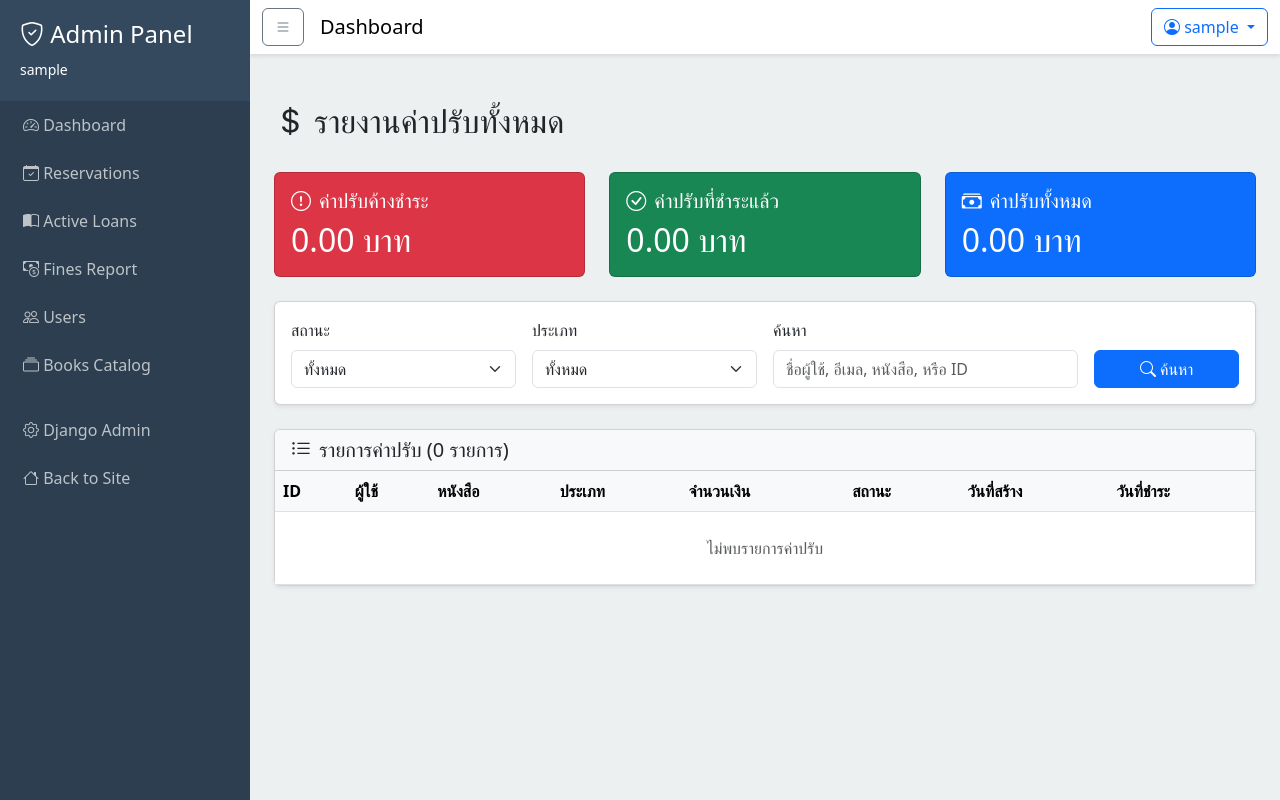
After one commit to fair1998/digital-library, a Django app: page /my-fines/fines/ in a window 1280 px wide. The commit adds this page. Run offline with Django 4.2, Linux system fonts and the light colour scheme; the visitor is signed in with stand-in values (Sample User, id 1); data comes from the database, SQL or seed files in the repository; data that the repository does not hold is empty.

Commit message:
Add fines management views and templates with navigation updates

```diff
--- a/config/urls.py
+++ b/config/urls.py
@@ -30,11 +30,14 @@ urlpatterns = [
     path('books/', include('books.urls')),
     path('reservations/', include('reservations.urls')),
     path('loans/', include('loans.urls')),
-    path('', include('fines.urls')),
+
+    # Member fines view
+    path('my-fines/', include('fines.urls')),
 
     # Admin Dashboard
     path('dashboard/', dashboard_home_view, name='dashboard_home'),
     path('dashboard/', include(reservations_dashboard_urls)),
+    path('dashboard/', include('fines.urls')),
 ]
 
 if settings.DEBUG:
--- a/fines/urls.py
+++ b/fines/urls.py
@@ -4,5 +4,9 @@ from . import views
 app_name = 'fines'
 
 urlpatterns = [
+    # Member views
     path('my-fines/', views.my_fines_view, name='my_fines'),
+
+    # Admin views
+    path('fines/', views.admin_fines_report_view, name='admin_report'),
 ]
--- a/fines/views.py
+++ b/fines/views.py
@@ -1,7 +1,12 @@
 from django.shortcuts import render
-from django.contrib.auth.decorators import login_required
-from django.db.models import Sum
+from django.contrib.auth.decorators import login_required, user_passes_test
+from django.db.models import Sum, Q
 from .models import Fine
+
+
+def is_staff(user):
+    """Check if user is staff/admin."""
+    return user.is_staff
 
 
 @login_required
@@ -29,3 +34,59 @@ def my_fines_view(request):
     }
 
     return render(request, 'fines/my_fines.html', context)
+
+
+@login_required
+@user_passes_test(is_staff)
+def admin_fines_report_view(request):
+    """
+    Display all fines in the system for admin.
+    Admin can filter by status, type, and search by user or book.
+    """
+    # Get filter parameters
+    status_filter = request.GET.get('status', 'all')
+    type_filter = request.GET.get('type', 'all')
+    search_query = request.GET.get('search', '')
+
+    # Base query
+    fines = Fine.objects.select_related(
+        'loan_item__book__publisher',
+        'loan_item__loan_batch__user'
+    ).prefetch_related(
+        'loan_item__book__authors'
+    )
+
+    # Apply filters
+    if status_filter and status_filter != 'all':
+        fines = fines.filter(status=status_filter)
+
+    if type_filter and type_filter != 'all':
+        fines = fines.filter(type=type_filter)
+
+    if search_query:
+        q_filter = Q(loan_item__loan_batch__user__username__icontains=search_query)
+        q_filter |= Q(loan_item__loan_batch__user__email__icontains=search_query)
+        q_filter |= Q(loan_item__book__title__icontains=search_query)
+        # If search query is a number, also search by fine ID
+        if search_query.isdigit():
+            q_filter |= Q(id=int(search_query))
+        fines = fines.filter(q_filter).distinct()
+
+    fines = fines.order_by('-created_at')
+
+    # Calculate totals
+    total_unpaid = fines.filter(status='unpaid').aggregate(Sum('amount'))['amount__sum'] or 0
+    total_paid = fines.filter(status='paid').aggregate(Sum('amount'))['amount__sum'] or 0
+    total_all = fines.aggregate(Sum('amount'))['amount__sum'] or 0
+
+    context = {
+        'fines': fines,
+        'total_unpaid': total_unpaid,
+        'total_paid': total_paid,
+        'total_all': total_all,
+        'status_filter': status_filter,
+        'type_filter': type_filter,
+        'search_query': search_query,
+    }
+
+    return render(request, 'fines/admin_report.html', context)
--- a/templates/base_admin.html
+++ b/templates/base_admin.html
@@ -97,8 +97,9 @@
                         </a>
                     </li>
                     <li class="nav-item">
-                        <a class="nav-link" href="#">
-                            <i class="bi bi-cash-coin"></i> Fines
+                        <a class="nav-link {% if 'dashboard/fines' in request.path %}active{% endif %}"
+                           href="{% url 'fines:admin_report' %}">
+                            <i class="bi bi-cash-coin"></i> Fines Report
                         </a>
                     </li>
                     <li class="nav-item">
--- /dev/null
+++ b/templates/fines/admin_report.html
@@ -0,0 +1,177 @@
+{% extends 'base_admin.html' %}
+{% block title %}Fine Report - รายงานค่าปรับ{% endblock %}
+{% block content %}
+    <div class="container py-4">
+        <div class="row mb-4">
+            <div class="col">
+                <h2>
+                    <i class="bi bi-currency-dollar me-2"></i>รายงานค่าปรับทั้งหมด
+                </h2>
+            </div>
+        </div>
+        <!-- Summary Cards -->
+        <div class="row mb-4">
+            <div class="col-md-4">
+                <div class="card text-white bg-danger">
+                    <div class="card-body">
+                        <h5 class="card-title">
+                            <i class="bi bi-exclamation-circle me-2"></i>ค่าปรับค้างชำระ
+                        </h5>
+                        <h2 class="mb-0">{{ total_unpaid|floatformat:2 }} บาท</h2>
+                    </div>
+                </div>
+            </div>
+            <div class="col-md-4">
+                <div class="card text-white bg-success">
+                    <div class="card-body">
+                        <h5 class="card-title">
+                            <i class="bi bi-check-circle me-2"></i>ค่าปรับที่ชำระแล้ว
+                        </h5>
+                        <h2 class="mb-0">{{ total_paid|floatformat:2 }} บาท</h2>
+                    </div>
+                </div>
+            </div>
+            <div class="col-md-4">
+                <div class="card text-white bg-primary">
+                    <div class="card-body">
+                        <h5 class="card-title">
+                            <i class="bi bi-cash-stack me-2"></i>ค่าปรับทั้งหมด
+                        </h5>
+                        <h2 class="mb-0">{{ total_all|floatformat:2 }} บาท</h2>
+                    </div>
+                </div>
+            </div>
+        </div>
+        <!-- Filters -->
+        <div class="card shadow-sm mb-4">
+            <div class="card-body">
+                <form method="get" class="row g-3">
+                    <div class="col-md-3">
+                        <label for="status" class="form-label">สถานะ</label>
+                        <select name="status" id="status" class="form-select">
+                            <option value="all" {% if status_filter == 'all' %}selected{% endif %}>ทั้งหมด</option>
+                            <option value="unpaid" {% if status_filter == 'unpaid' %}selected{% endif %}>ค้างชำระ</option>
+                            <option value="paid" {% if status_filter == 'paid' %}selected{% endif %}>ชำระแล้ว</option>
+                        </select>
+                    </div>
+                    <div class="col-md-3">
+                        <label for="type" class="form-label">ประเภท</label>
+                        <select name="type" id="type" class="form-select">
+                            <option value="all" {% if type_filter == 'all' %}selected{% endif %}>ทั้งหมด</option>
+                            <option value="late_return"
+                                    {% if type_filter == 'late_return' %}selected{% endif %}>คืนช้า</option>
+                            <option value="lost" {% if type_filter == 'lost' %}selected{% endif %}>ทำหาย</option>
+                            <option value="damaged" {% if type_filter == 'damaged' %}selected{% endif %}>ชำรุด</option>
+                        </select>
+                    </div>
+                    <div class="col-md-4">
+                        <label for="search" class="form-label">ค้นหา</label>
+                        <input type="text"
+                               name="search"
+                               id="search"
+                               class="form-control"
+                               placeholder="ชื่อผู้ใช้, อีเมล, หนังสือ, หรือ ID"
+                               value="{{ search_query }}">
+                    </div>
+                    <div class="col-md-2 d-flex align-items-end">
+                        <button type="submit" class="btn btn-primary w-100">
+                            <i class="bi bi-search me-1"></i>ค้นหา
+                        </button>
+                    </div>
+                </form>
+            </div>
+        </div>
+        <!-- Fines Table -->
+        <div class="card shadow-sm">
+            <div class="card-header bg-light">
+                <h5 class="mb-0">
+                    <i class="bi bi-list-ul me-2"></i>รายการค่าปรับ ({{ fines.count }} รายการ)
+                </h5>
+            </div>
+            <div class="card-body p-0">
+                <div class="table-responsive">
+                    <table class="table table-hover mb-0">
+                        <thead class="table-light">
+                            <tr>
+                                <th>ID</th>
+                                <th>ผู้ใช้</th>
+                                <th>หนังสือ</th>
+                                <th>ประเภท</th>
+                                <th>จำนวนเงิน</th>
+                                <th>สถานะ</th>
+                                <th>วันที่สร้าง</th>
+                                <th>วันที่ชำระ</th>
+                            </tr>
+                        </thead>
+                        <tbody>
+                            {% for fine in fines %}
+                                <tr>
+                                    <td>
+                                        <strong>#{{ fine.id }}</strong>
+                                    </td>
+                                    <td>
+                                        <div>
+                                            <strong>{{ fine.loan_item.loan_batch.user.get_full_name|default:fine.loan_item.loan_batch.user.username }}</strong>
+                                        </div>
+                                        <small class="text-muted">{{ fine.loan_item.loan_batch.user.email }}</small>
+                                    </td>
+                                    <td>
+                                        <div>{{ fine.loan_item.book.title }}</div>
+                                        <small class="text-muted">Loan Item #{{ fine.loan_item.id }}</small>
+                                    </td>
+                                    <td>
+                                        {% if fine.type == 'late_return' %}
+                                            <span class="badge bg-warning text-dark">
+                                                <i class="bi bi-clock me-1"></i>คืนช้า
+                                            </span>
+                                        {% elif fine.type == 'lost' %}
+                                            <span class="badge bg-danger">
+                                                <i class="bi bi-x-circle me-1"></i>ทำหาย
+                                            </span>
+                                        {% elif fine.type == 'damaged' %}
+                                            <span class="badge bg-secondary">
+                                                <i class="bi bi-exclamation-triangle me-1"></i>ชำรุด
+                                            </span>
+                                        {% endif %}
+                                    </td>
+                                    <td>
+                                        <strong>{{ fine.amount|floatformat:2 }} บาท</strong>
+                                    </td>
+                                    <td>
+                                        {% if fine.status == 'unpaid' %}
+                                            <span class="badge bg-danger">ค้างชำระ</span>
+                                        {% else %}
+                                            <span class="badge bg-success">ชำระแล้ว</span>
+                                        {% endif %}
+                                    </td>
+                                    <td>{{ fine.created_at|date:"d/m/Y H:i" }}</td>
+                                    <td>
+                                        {% if fine.paid_at %}
+                                            {{ fine.paid_at|date:"d/m/Y H:i" }}
+                                        {% else %}
+                                            <span class="text-muted">-</span>
+                                        {% endif %}
+                                    </td>
+                                </tr>
+                                {% if fine.reason %}
+                                    <tr class="table-light">
+                                        <td></td>
+                                        <td colspan="7">
+                                            <small>
+                                                <strong>เหตุผล:</strong> {{ fine.reason }}
+                                            </small>
+                                        </td>
+                                    </tr>
+                                {% endif %}
+                            {% empty %}
+                                <tr>
+                                    <td colspan="8" class="text-center text-muted py-4">ไม่พบรายการค่าปรับ</td>
+                                </tr>
+                            {% endfor %}
+                        </tbody>
+                    </table>
+                </div>
+            </div>
+        </div>
+    </div>
+{% endblock %}
```
Also changed, not shown: loans/views.py (+14 -0 lines).
